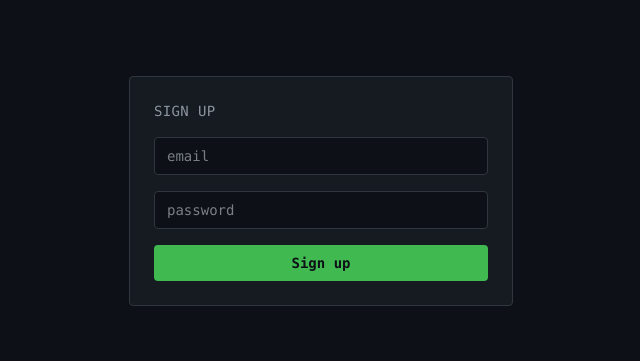
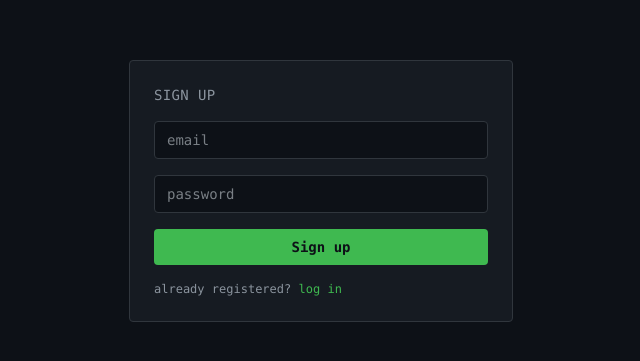
Before and after one commit to aspectZA27/task-tracker, a React (Vite) app in the folder client/: page /signup in a window 1280 px wide. Shown: the part 209-570 px from the top of the page, without its empty margins (319-959 px from the left). Built offline with nearby package versions, Linux system fonts and the light colour scheme.

Commit message:
Add links between Register and Login pages

```diff
--- a/client/src/pages/Login.jsx
+++ b/client/src/pages/Login.jsx
@@ -1,5 +1,5 @@
 import { useState } from "react";
-import { useNavigate } from "react-router-dom";
+import { Link, useNavigate } from "react-router-dom";
 import { useAuth } from "../context/AuthContext.jsx";
 
 function Login() {
@@ -60,6 +60,12 @@ function Login() {
                     Log in
                 </button>
                 {error && <p className="text-sm text-red-400">{error}</p>}
+                <p className="text-xs text-[#8B949E]">
+                    no account?{" "}
+                    <Link to="/signup" className="text-[#3FB950] hover:underline">
+                        sign up
+                    </Link>
+                </p>
             </form>
         </div>
     );
--- a/client/src/pages/Signup.jsx
+++ b/client/src/pages/Signup.jsx
@@ -1,5 +1,5 @@
 import { useState } from "react";
-import { useNavigate } from "react-router-dom";
+import { Link, useNavigate } from "react-router-dom";
 import { useAuth } from "../context/AuthContext.jsx";
 
 function Signup() {
@@ -60,6 +60,12 @@ function Signup() {
                     Sign up
                 </button>
                 {error && <p className="text-sm text-red-400">{error}</p>}
+                <p className="text-xs text-[#8B949E]">
+                    already registered?{" "}
+                    <Link to="/login" className="text-[#3FB950] hover:underline">
+                        log in
+                    </Link>
+                </p>
             </form>
         </div>
     );
```
